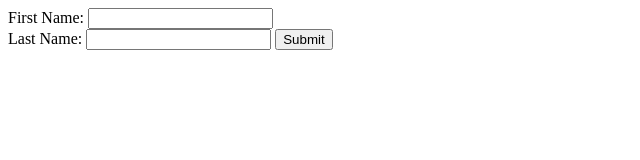
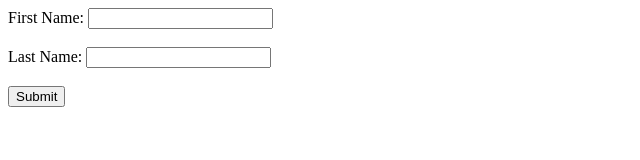
Before and after one commit to MansiDodia/20IT029_NodeJs, a website: page express/index.htm in a window 1280 px wide. Shown: the whole page, without its empty margins (0-640 px from the left). Drawn offline with Linux system fonts and the light colour scheme.

Commit message:
Update index.htm

```diff
--- a/express/index.htm
+++ b/express/index.htm
@@ -2,8 +2,8 @@
    <body>
 
       <form action = "http://localhost:8081/process_post" method = "POST">
-         First Name: <input type = "text" name = "first_name"> <br>
-         Last Name: <input type = "text" name = "last_name">
+         First Name: <input type = "text" name = "first_name"> <br><br>
+         Last Name: <input type = "text" name = "last_name"> <br><br>
          <input type = "submit" value = "Submit">
       </form>
 
```
